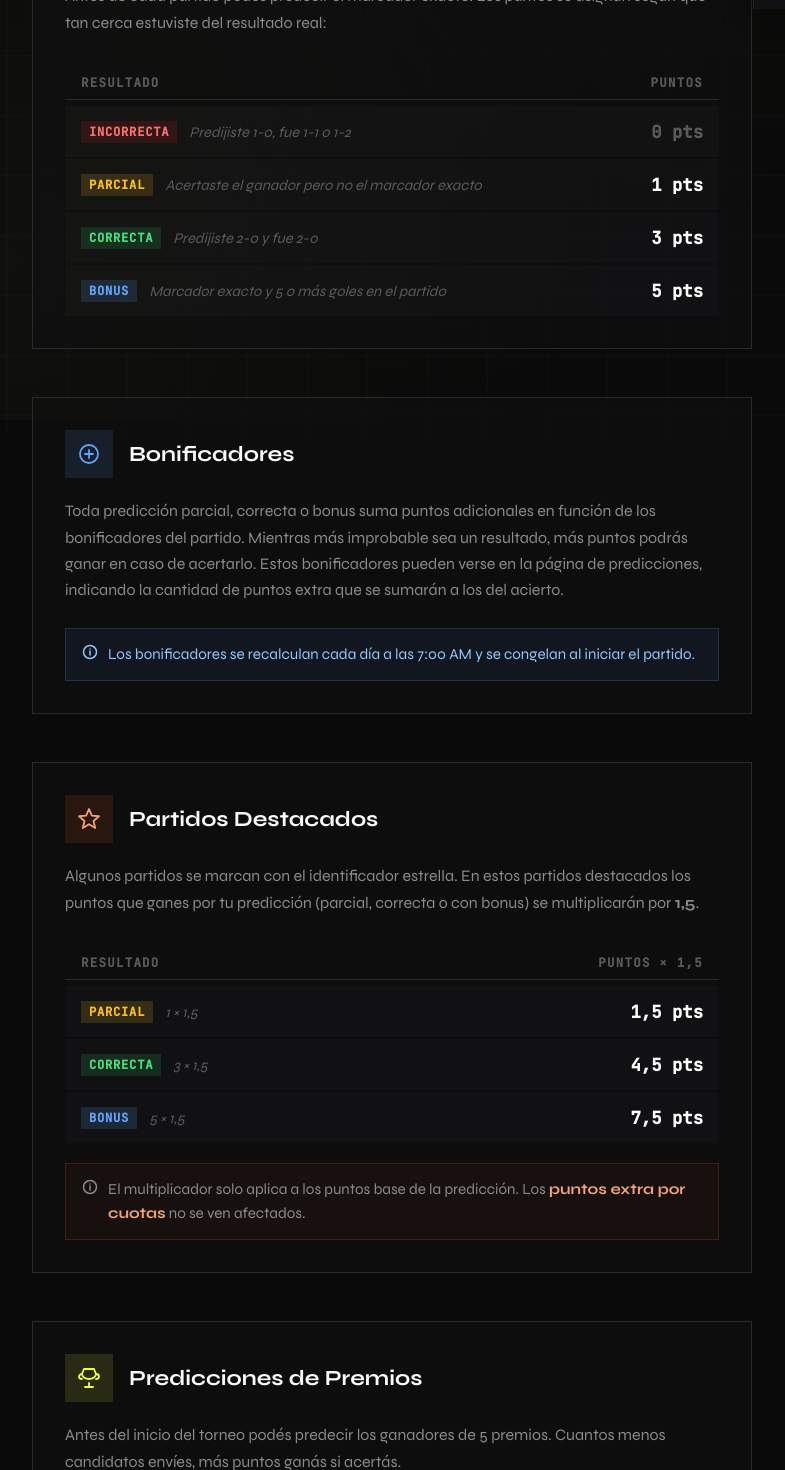
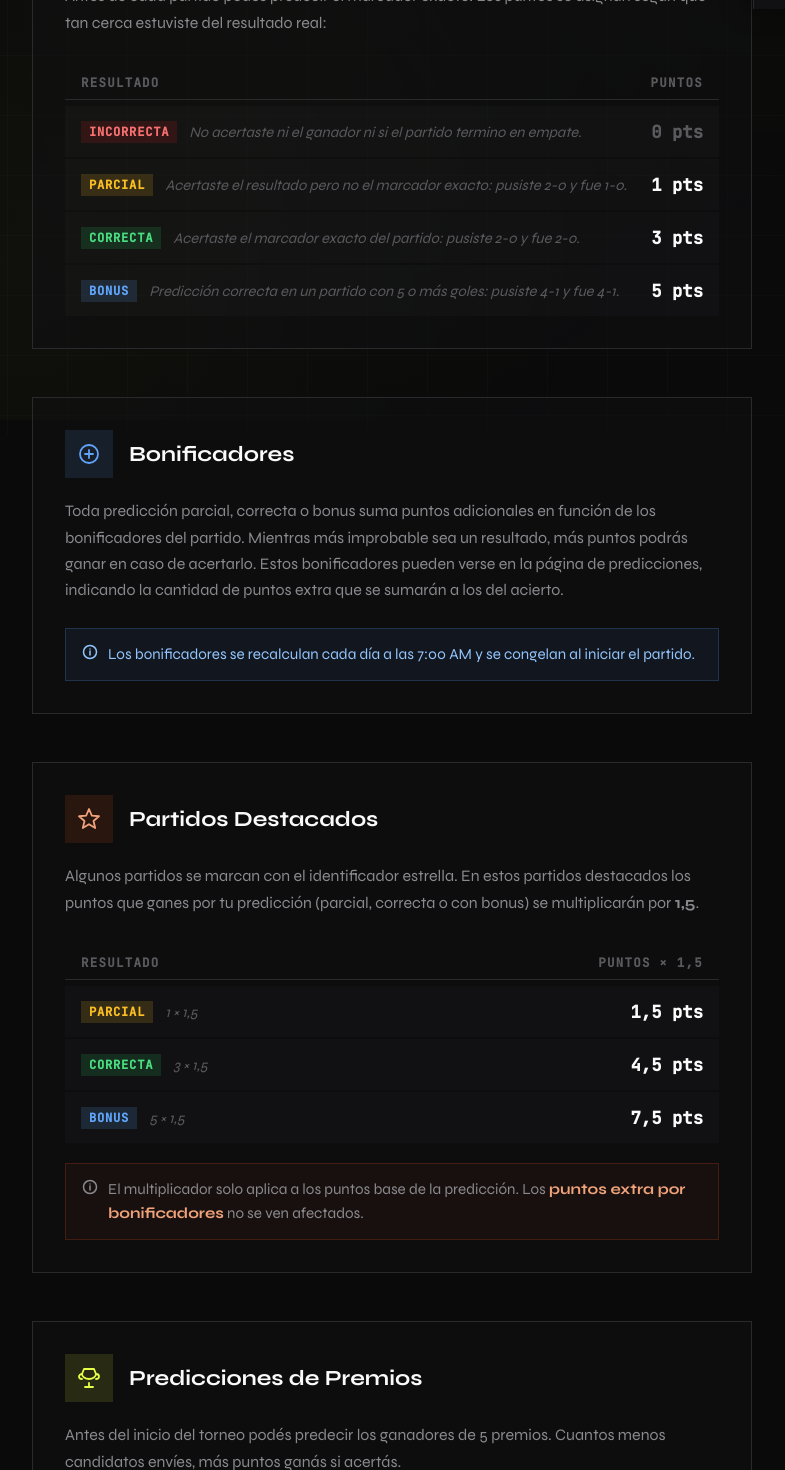
Before and after one commit to elprodedelmundial/infantino, an Angular app: page /rules in a window 1280 px wide. Shown: the part 380-1850 px from the top of the page, without its empty margins (248-1033 px from the left). Built offline with nearby package versions, Linux system fonts and the light colour scheme; no server answers.

Commit message:
Text fixed

```diff
--- a/src/app/pages/rules/rules.component.html
+++ b/src/app/pages/rules/rules.component.html
@@ -39,14 +39,14 @@
         <div class="points-row">
           <div class="points-label">
             <span class="result-badge result-badge--incorrect">Incorrecta</span>
-            <span class="result-example">Predijiste 1-0, fue 1-1 o 1-2</span>
+            <span class="result-example">No acertaste ni el ganador ni si el partido termino en empate.</span>
           </div>
           <span class="points-value points-value--zero">0 pts</span>
         </div>
         <div class="points-row">
           <div class="points-label">
             <span class="result-badge result-badge--partial">Parcial</span>
-            <span class="result-example">Acertaste el ganador pero no el marcador exacto</span>
+            <span class="result-example">Acertaste el resultado pero no el marcador exacto: pusiste 2-0 y fue 1-0.</span>
           </div>
           <span class="points-value">1 pts
           </span>
@@ -54,14 +54,14 @@
         <div class="points-row">
           <div class="points-label">
             <span class="result-badge result-badge--correct">Correcta</span>
-            <span class="result-example">Predijiste 2-0 y fue 2-0</span>
+            <span class="result-example">Acertaste el marcador exacto del partido: pusiste 2-0 y fue 2-0.</span>
           </div>
           <span class="points-value">3 pts</span>
         </div>
         <div class="points-row points-row--bonus">
           <div class="points-label">
             <span class="result-badge result-badge--bonus">Bonus</span>
-            <span class="result-example">Marcador exacto y 5 o más goles en el partido</span>
+            <span class="result-example">Predicción correcta en un partido con 5 o más goles: pusiste 4-1 y fue 4-1.</span>
           </div>
           <span class="points-value">5 pts</span>
         </div>
@@ -146,8 +146,7 @@
           <circle cx="8" cy="5" r="0.75" fill="currentColor" />
         </svg>
         <span>El multiplicador solo aplica a los puntos base de la predicción. Los <strong>puntos extra por
-            cuotas</strong>
-          no se ven afectados.</span>
+            bonificadores</strong> no se ven afectados.</span>
       </div>
     </section>
 
```
